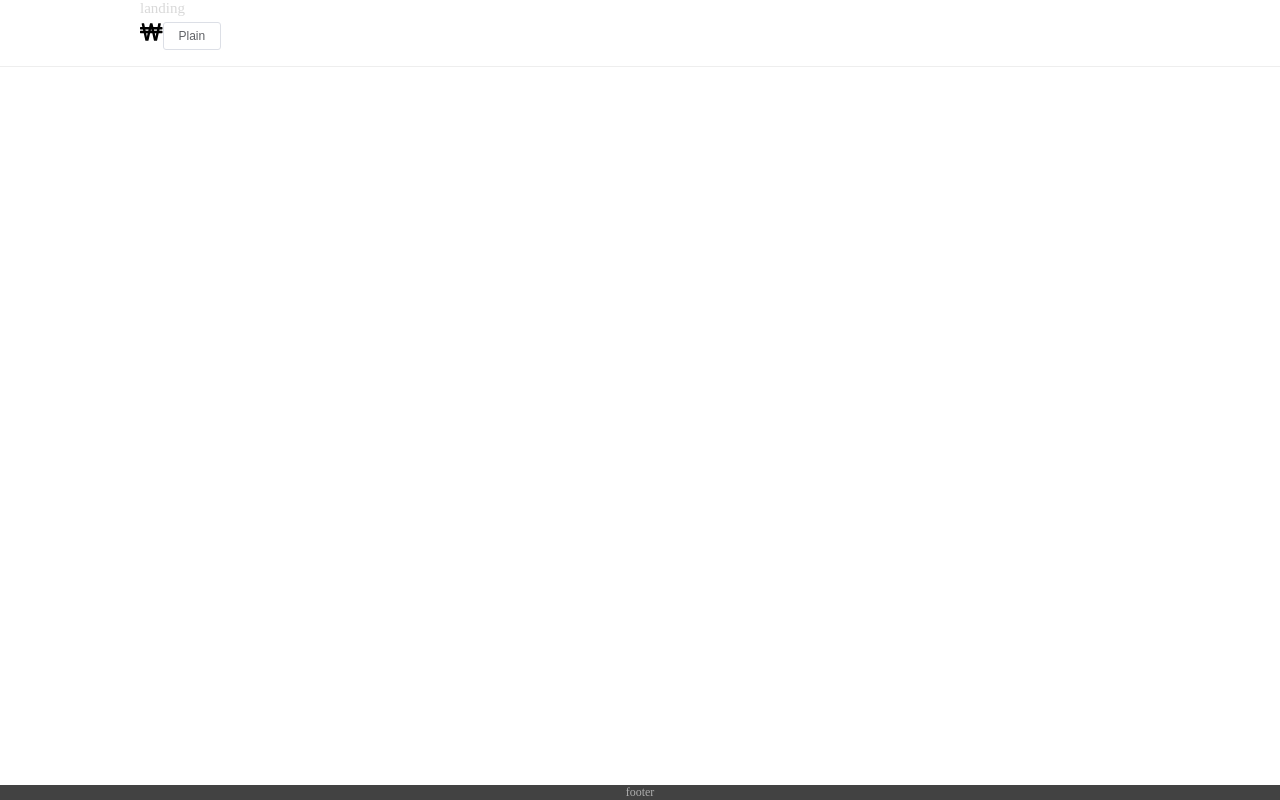
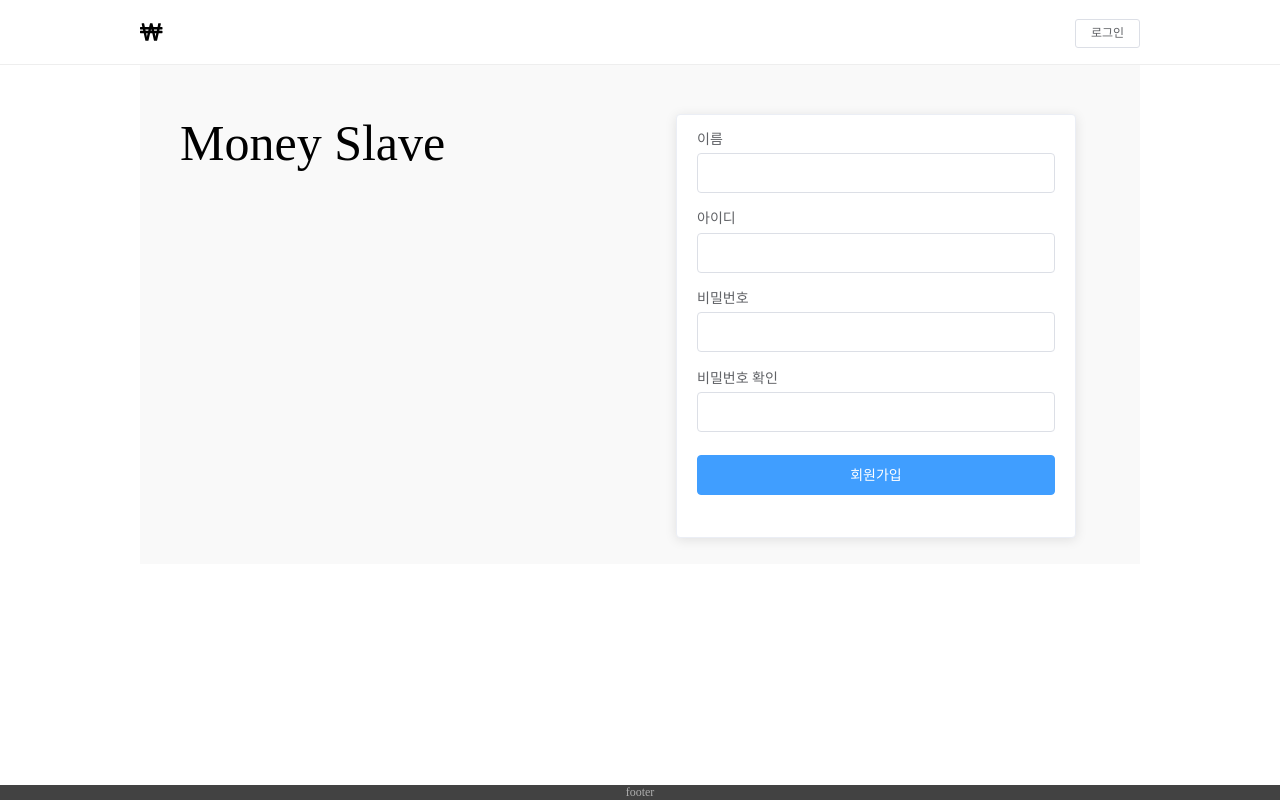
Before and after one commit to eyabc/MoneySlave_Vue, a Vue app in the folder ms_vue/: page / in a window 1280 px wide. Built offline with nearby package versions, Linux system fonts and the light colour scheme.

Commit message:
[CSS/HTML] 회원가입 폼 & Layout

```diff
--- a/ms_vue/src/assets/scss/_reset.scss
+++ b/ms_vue/src/assets/scss/_reset.scss
@@ -17,3 +17,7 @@ a {
 img, svg, button, input, textarea, select, i {
   vertical-align: middle;
 }
+
+.el-form-item__label {
+  line-height: 0;
+}
--- a/ms_vue/src/assets/scss/common.scss
+++ b/ms_vue/src/assets/scss/common.scss
@@ -1,3 +1,4 @@
 @import 'lib';
 @import 'reset';
 @import 'public';
+@import 'element-ui';
--- /dev/null
+++ b/ms_vue/src/assets/scss/element-ui.scss
@@ -0,0 +1,3 @@
+.el-form-item__label {
+  line-height: 0;
+}
--- /dev/null
+++ b/ms_vue/src/components/Landing/SignUp.vue
@@ -0,0 +1,79 @@
+<template>
+    <div>
+        <el-card>
+            <el-form :model="loginForm" label-position="top" :rules="rules" ref="loginForm">
+                <el-form-item label="이름" prop="name">
+                    <el-input v-model="loginForm.name"></el-input>
+                </el-form-item>
+                <el-form-item label="아이디" prop="id">
+                    <el-input v-model="loginForm.id"></el-input>
+                </el-form-item>
+                <el-form-item label="비밀번호" prop="pass">
+                    <el-input type="password" v-model="loginForm.pass" autocomplete="off"></el-input>
+                </el-form-item>
+                <el-form-item label="비밀번호 확인" prop="checkPass">
+                    <el-input type="password" v-model="loginForm.checkPass" autocomplete="off"></el-input>
+                </el-form-item>
+                <el-form-item>
+                    <el-button type="primary" class="submit-btn" @click="submitForm('loginForm')">회원가입</el-button>
+                </el-form-item>
+            </el-form>
+        </el-card>
+    </div>
+</template>
+<script lang="ts">
+    import {Vue, Component} from 'vue-property-decorator'
+    // TODO 회원가입 validate 검사
+    @Component({})
+    export default class SignUp extends Vue {
+        loginForm: { name: string; id: string; pass: string; checkPass: string } = {
+            name: '',
+            id: '',
+            pass: '',
+            checkPass: '',
+        };
+
+
+        validateId = (rule: any, value: string, callback: any) => {
+            if (!value) {
+                return callback(new Error('아이디를 입력해 주세요.'))
+            }
+            callback()
+        };
+        validateName = (rule: any, value: string, callback: any) => {
+            if (!value) {
+                return callback(new Error('이름을 입력해 주세요.'))
+            }
+            callback();
+        };
+        validatePassword = (rule: any, value: string, callback: any) => {
+            if (!value) {
+                return callback(new Error('비밀번호 입력해 주세요.'))
+            }
+            callback();
+        };
+        validatePasswordDoubleCheck = (rule: any, value: string, callback: any) => {
+            if (!value) {
+                return callback(new Error('비밀번호를 재입력해 주세요.'))
+            }
+            callback();
+        };
+
+        rules: { name: any[]; id: any[]; pass: any[]; checkPass: any[] } = {
+            name: [{validator: this.validateName, trigger: 'blur'}],
+            id: [{validator: this.validateId, trigger: 'blur'}],
+            pass: [{validator: this.validatePassword, trigger: 'blur'}],
+            checkPass: [{validator: this.validatePasswordDoubleCheck, trigger: 'blur'}],
+        };
+
+
+        submitForm = async (formName: string) => {
+            try {
+                await (this.$refs[formName] as Vue & { validate: () => boolean }).validate();
+                alert('회원가입 완료!');
+            } catch (err) {
+                return false;
+            }
+        }
+    }
+</script>
--- /dev/null
+++ b/ms_vue/src/components/Landing/index.ts
@@ -0,0 +1 @@
+export const SignUp = () => import('./SignUp.vue');
--- a/ms_vue/src/components/Layout/SiteHeader.vue
+++ b/ms_vue/src/components/Layout/SiteHeader.vue
@@ -5,7 +5,7 @@
                 <fa icon="won-sign" />
             </span>
             <span>
-                <el-button size="mini" plain>Plain</el-button>
+                <el-button icon="login" size="mini" plain>로그인</el-button>
             </span>
         </div>
     </div>
@@ -32,4 +32,12 @@
     #logo {
         font-size: 20px;
     }
+    .login {
+        :hover {
+        }
+    }
+    .container {
+        display: flex;
+        justify-content: space-between;
+    }
 </style>
--- a/ms_vue/src/components/index.ts
+++ b/ms_vue/src/components/index.ts
@@ -1 +1,2 @@
 export * from './Layout';
+export * from './Landing';
--- a/ms_vue/src/views/Landing.vue
+++ b/ms_vue/src/views/Landing.vue
@@ -1,18 +1,44 @@
 <template>
     <div>
-        landing
+        <div class="main-wrapper">
+            <span class="title">Money Slave</span>
+            <sign-up class="box-card"/>
+        </div>
     </div>
 </template>
 
 <script lang="ts">
     import {Vue, Component} from 'vue-property-decorator';
+    import { SignUp } from '@/components'
 
-    @Component
+    const components = { SignUp };
+    @Component({ components })
     export default class Landing extends Vue {
 
     }
 </script>
 
-<style scoped>
-
+<style lang="scss">
+    .main-wrapper {
+        margin-top: 64px;
+        background: #F9F9F9;
+        height: 500px;
+        width: 1000px;
+        position: relative;
+    }
+    .title {
+        position: absolute;
+        top: 10%;
+        left: 40px;
+        font-size: 50px
+    }
+    .box-card {
+        position: absolute;
+        right: 64px;
+        top: 10%;
+        width: 400px;
+    }
+    .submit-btn {
+        width: 100%;
+    }
 </style>
```
Also changed, not shown: ms_vue/src/middleware/validator/index.ts (added, +25 -0 lines), 1 other file (tests, documents, lock files or other folders).
